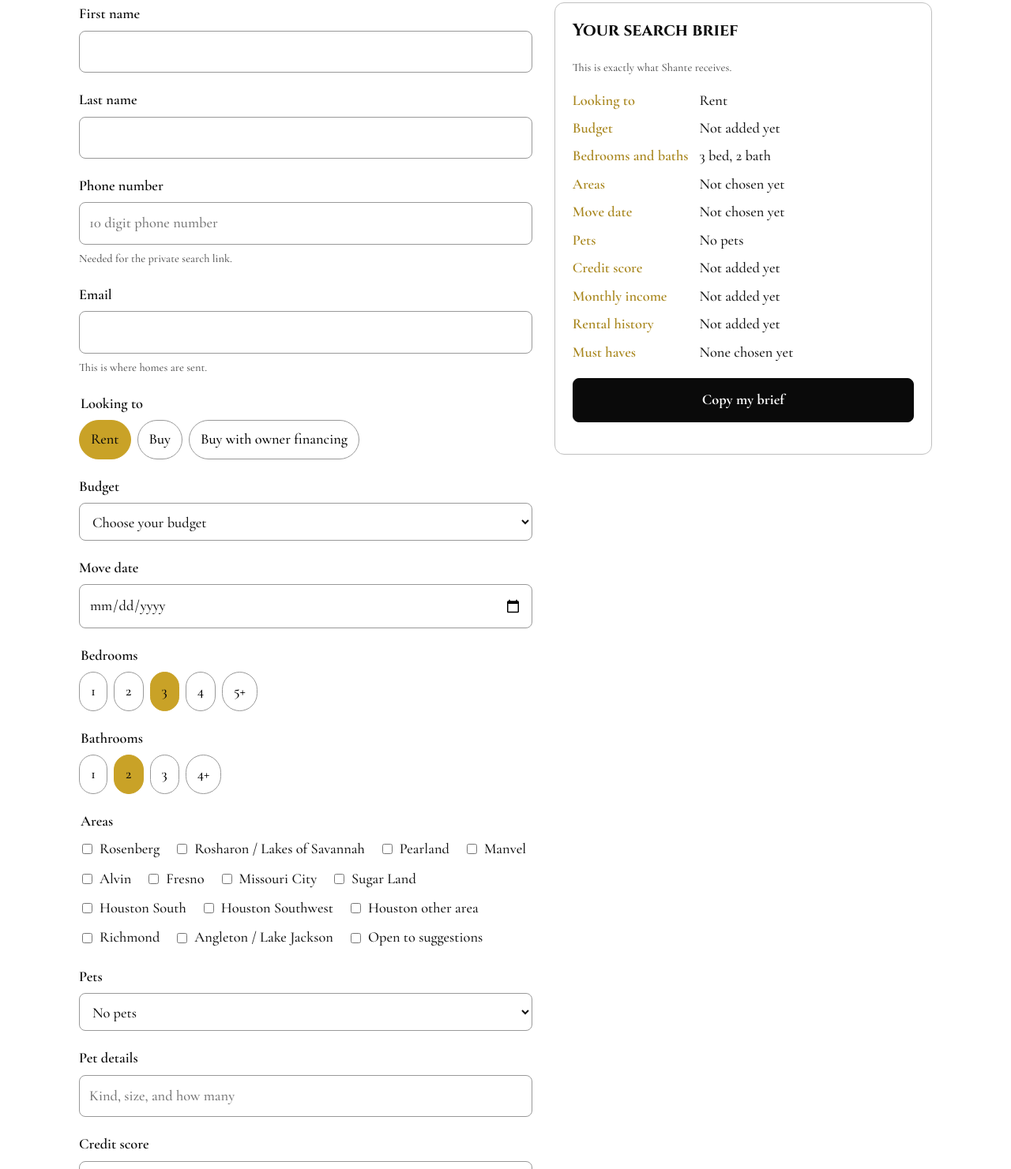
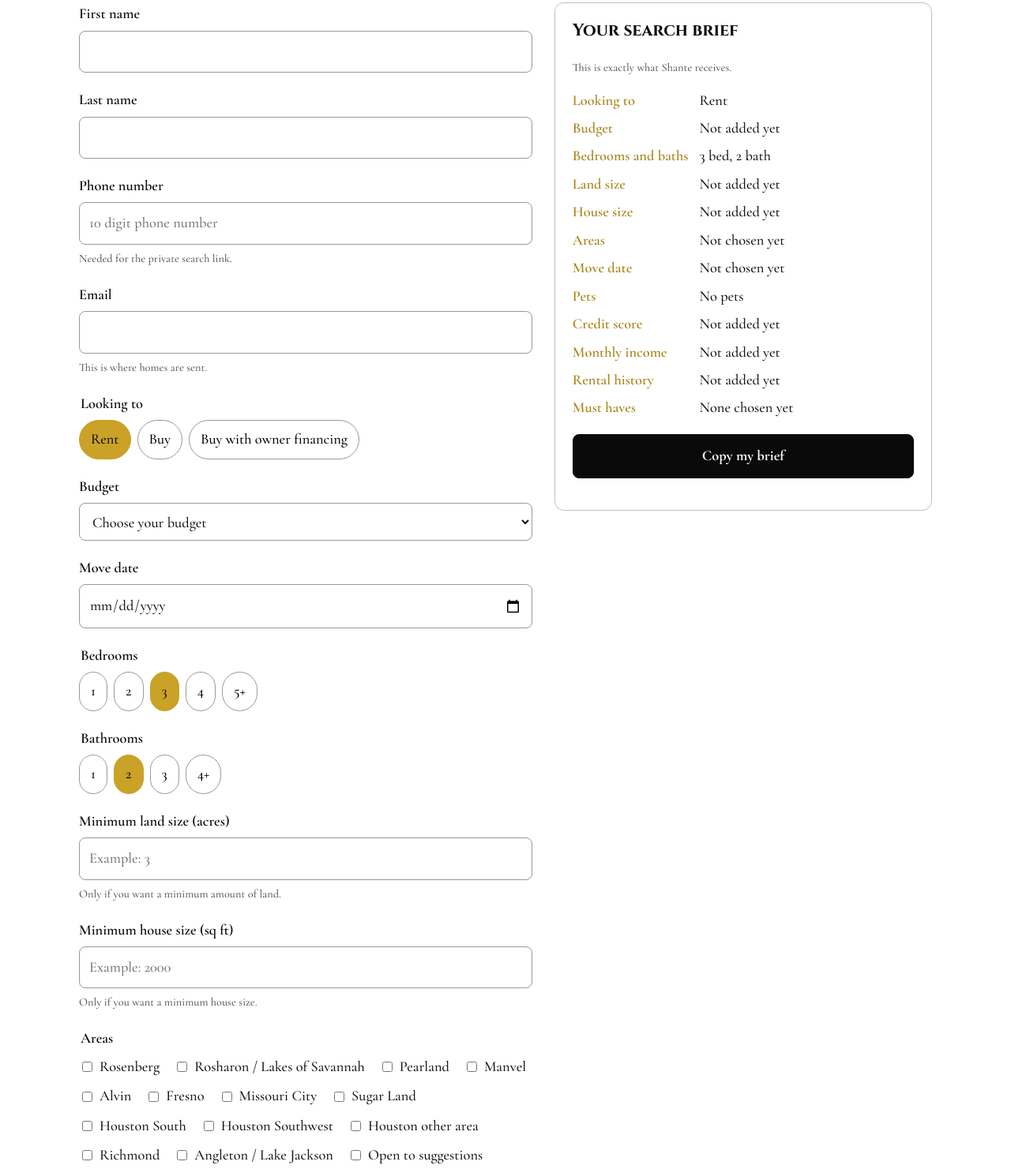
Before and after one commit to allaboardcontractors/find-a-home, a plain HTML site: page find.html in a window 1280 px wide. Shown: the part 477-1958 px from the top of the page at 79% size. Drawn offline with nearby package versions, Linux system fonts and the light colour scheme; a web font is replaced by a local one.

Commit message:
Add minimum land size and minimum house size fields to the Find a Home form

```diff
--- a/find.html
+++ b/find.html
@@ -123,6 +123,16 @@
               <button type="button" data-value="4+" class="pill">4+</button>
             </div>
           </fieldset>
+          <div class="field">
+            <label for="fLandAcres">Minimum land size (acres)</label>
+            <input id="fLandAcres" name="landAcres" type="text" inputmode="decimal" placeholder="Example: 3">
+            <p class="hint">Only if you want a minimum amount of land.</p>
+          </div>
+          <div class="field">
+            <label for="fHouseSqft">Minimum house size (sq ft)</label>
+            <input id="fHouseSqft" name="houseSqft" type="text" inputmode="numeric" placeholder="Example: 2000">
+            <p class="hint">Only if you want a minimum house size.</p>
+          </div>
           <fieldset class="field">
             <legend>Areas</legend>
             <div class="checks" id="areaChecks"></div>
@@ -195,6 +205,8 @@
             <dt>Looking to</dt><dd id="briefGoal">Rent</dd>
             <dt>Budget</dt><dd id="briefBudget">Not added yet</dd>
             <dt>Bedrooms and baths</dt><dd id="briefBeds">3 bed, 2 bath</dd>
+            <dt>Land size</dt><dd id="briefLand">Not added yet</dd>
+            <dt>House size</dt><dd id="briefHouse">Not added yet</dd>
             <dt>Areas</dt><dd id="briefAreas">Not chosen yet</dd>
             <dt>Move date</dt><dd id="briefMove">Not chosen yet</dd>
             <dt>Pets</dt><dd id="briefPets">No pets</dd>
```
